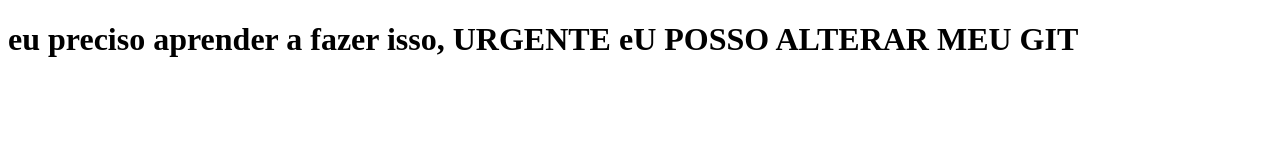
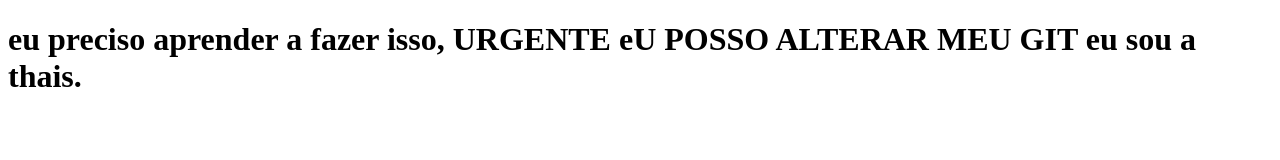
Before and after one commit to DevDiasTha/TesteCommit, a plain HTML site: page index.html in a window 1280 px wide. Drawn offline with Linux system fonts and the light colour scheme.

Commit message:
tentando commitar

```diff
--- a/index.html
+++ b/index.html
@@ -7,7 +7,7 @@
     <title>Testando commits</title>
     <h1> eu preciso aprender a fazer isso, URGENTE
         eU POSSO ALTERAR MEU GIT
-
+        eu sou a thais.
     </h1>
 </head>
 <body>
```
